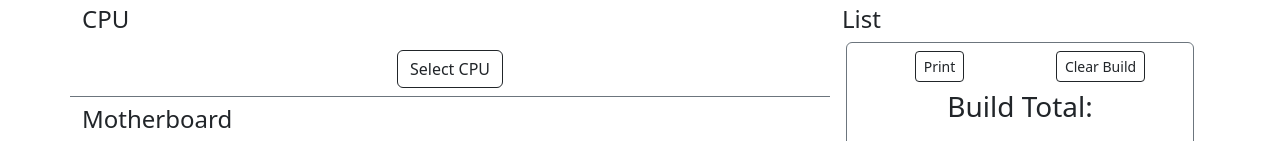
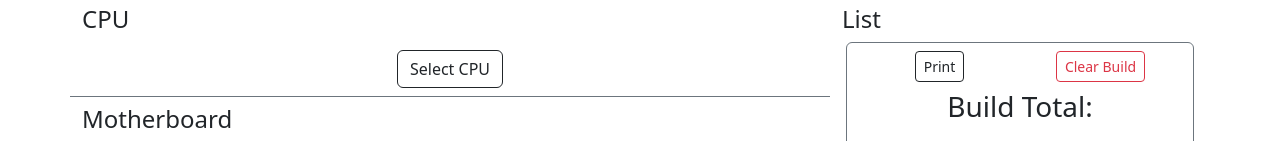
Before and after one commit to ceprogrammer69/Major-Project-2, a plain HTML site: page pctech-build.html in a window 1280 px wide. Shown: the part 193-334 px from the top of the page. Drawn offline with nearby package versions, Linux system fonts and the light colour scheme.

Commit message:
modified:   pctech-build.html

```diff
--- a/pctech-build.html
+++ b/pctech-build.html
@@ -178,7 +178,7 @@
                       <button type="button" class="btn btn-outline-dark m-2 btn-sm " data-bs-toggle="modal" data-bs-target="#myModal13" id="print-list">Print</button>
                     </div>
                     <div class="col">
-                      <button type="button" class="btn btn-outline-dark btn-sm m-2" id="clear-build">Clear Build</button>
+                      <button type="button" class="btn btn-outline-danger btn-sm m-2" id="clear-build">Clear Build</button>
                     </div>
                   </div>
 
```
